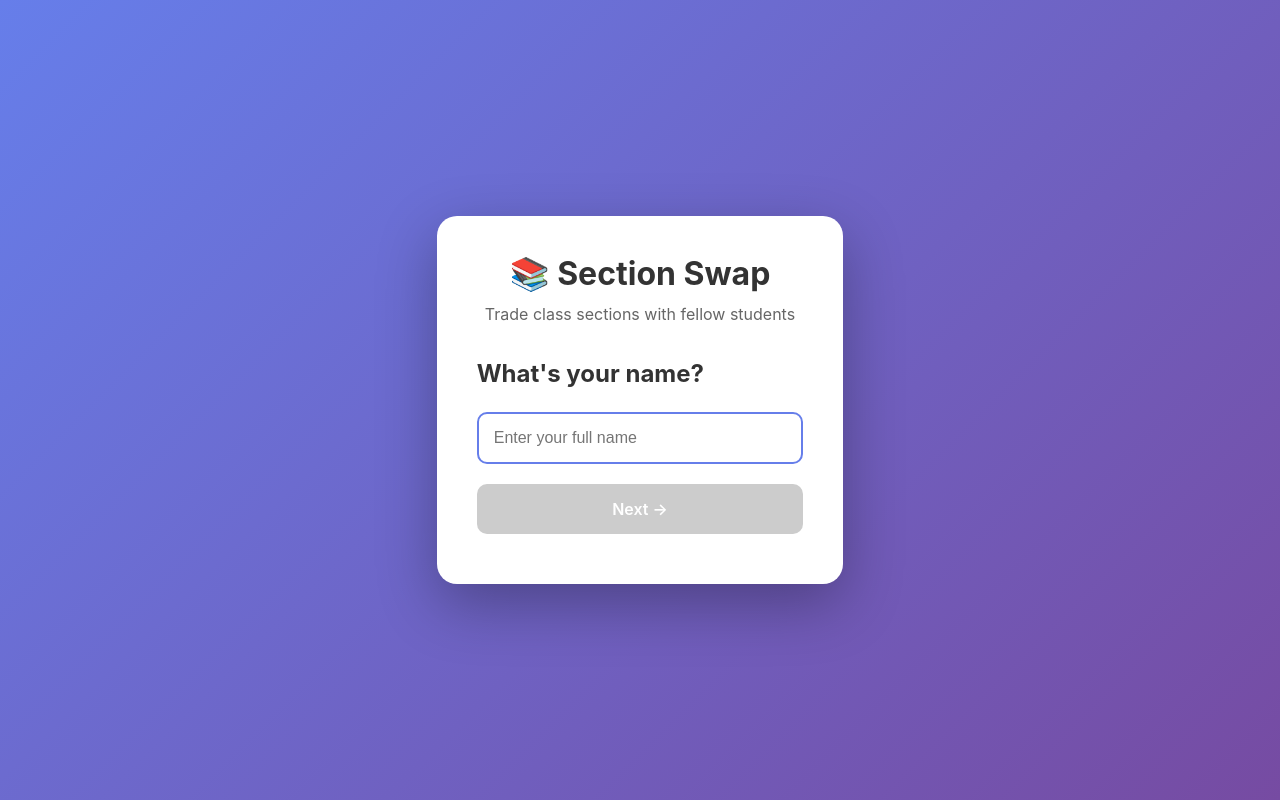
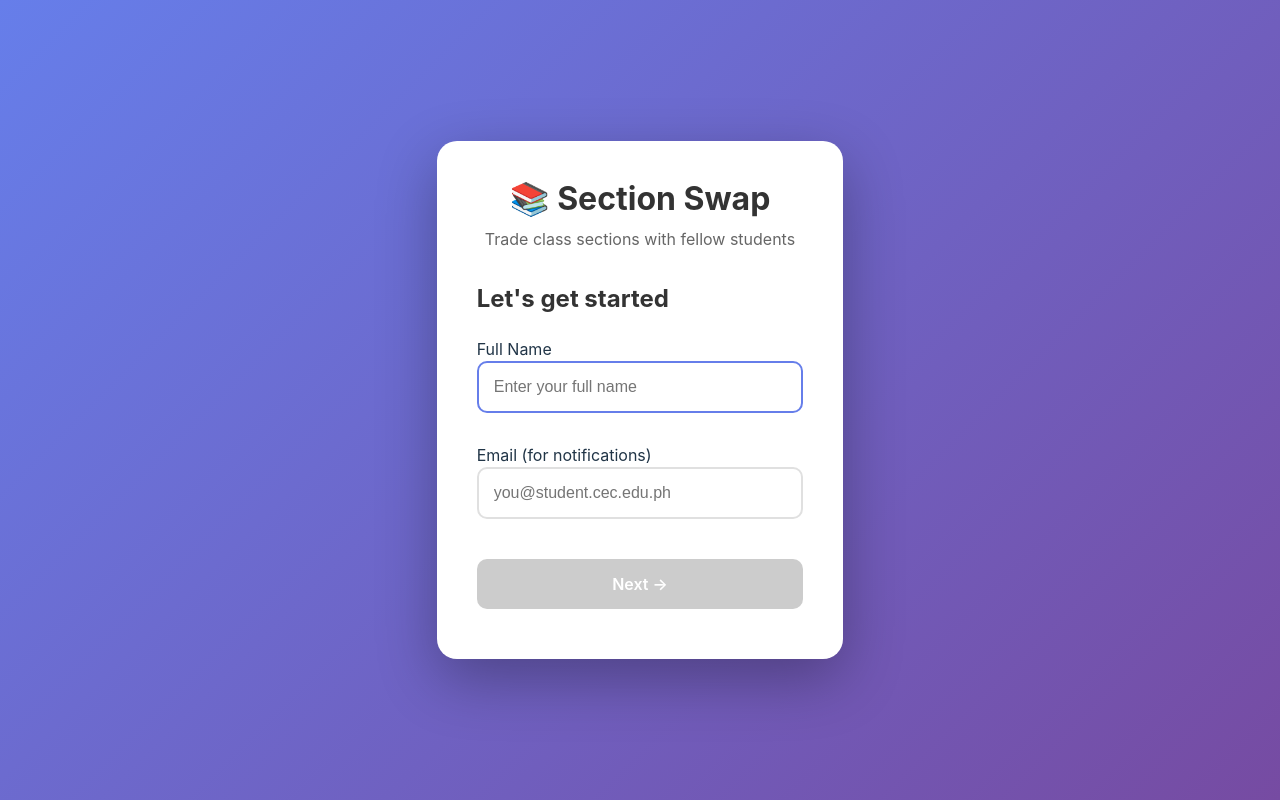
Before and after one commit to yowitsdwin/section-swap-frontend, a React (Vite) app: page / in a window 1280 px wide. Built offline with nearby package versions, Linux system fonts and the light colour scheme.

Commit message:
add rate limiter and email sender in backend

```diff
--- a/src/App.jsx
+++ b/src/App.jsx
@@ -8,6 +8,7 @@ function App() {
   const [step, setStep] = useState(1);
   const [formData, setFormData] = useState({
   name: '',
+  email: '', // Add this
   yearLevel: '',
   currentSection: '',
   desiredSection: ''
@@ -60,7 +61,9 @@ function App() {
         {/* STEP 1: Enter Name */}
         {step === 1 && (
   <div className="form-step">
-            <h2>What's your name?</h2>
+    <h2>Let's get started</h2>
+
+    <label>Full Name</label>
     <input
       type="text"
       placeholder="Enter your full name"
@@ -68,9 +71,19 @@ function App() {
       onChange={(e) => setFormData({...formData, name: e.target.value})}
       autoFocus
     />
+
+    <label style={{marginTop: '10px', display: 'block'}}>Email (for notifications)</label>
+    <input
+      type="email"
+      placeholder="you@student.cec.edu.ph"
+      value={formData.email}
+      onChange={(e) => setFormData({...formData, email: e.target.value})}
+    />
+
     <button
       onClick={() => setStep(2)}
-              disabled={!formData.name.trim()}
+      disabled={!formData.name.trim() || !formData.email.includes('@')}
+      style={{marginTop: '20px'}}
     >
       Next →
     </button>
```
Lines whose indentation alone changed are shown as unchanged.
